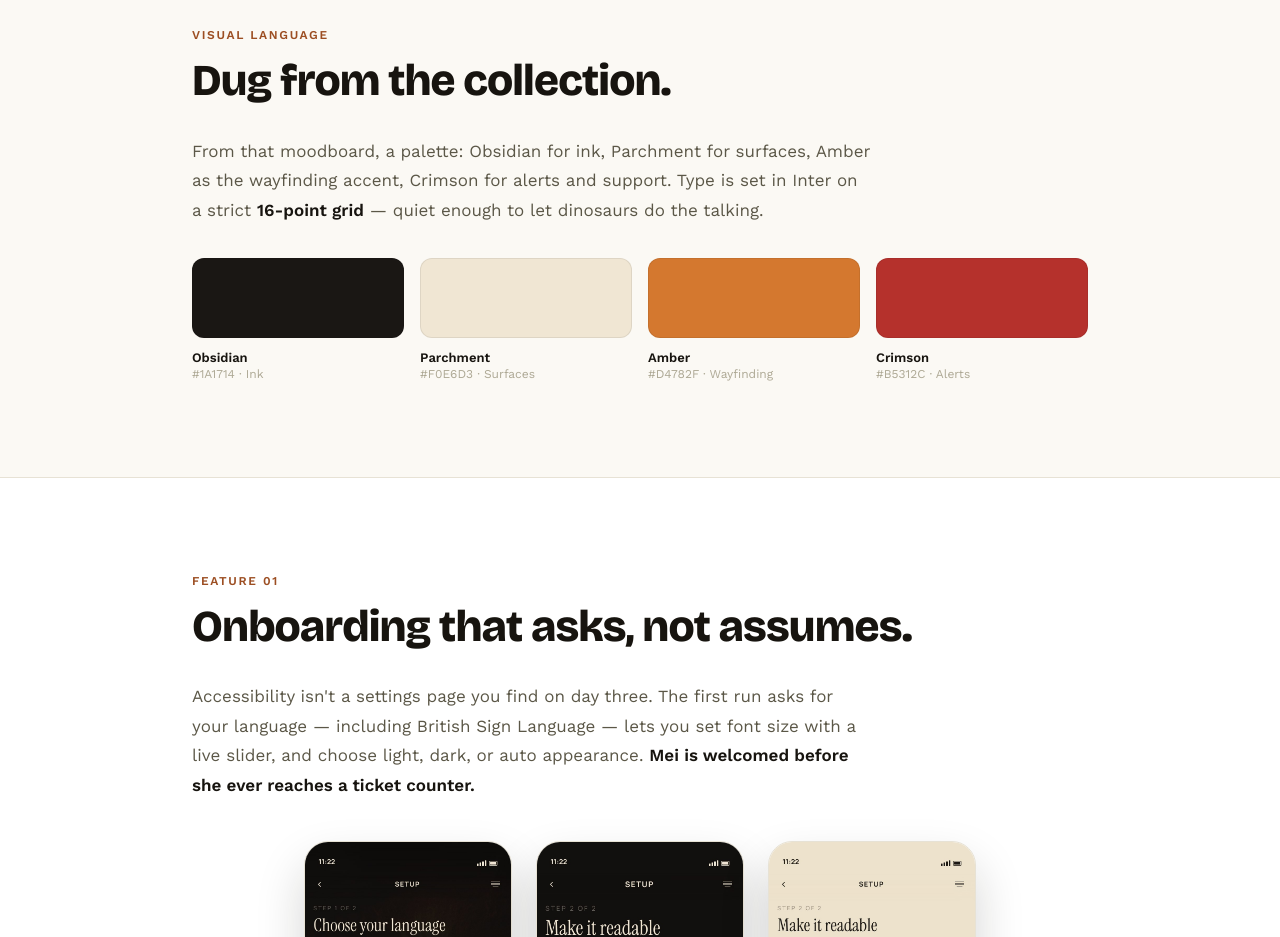
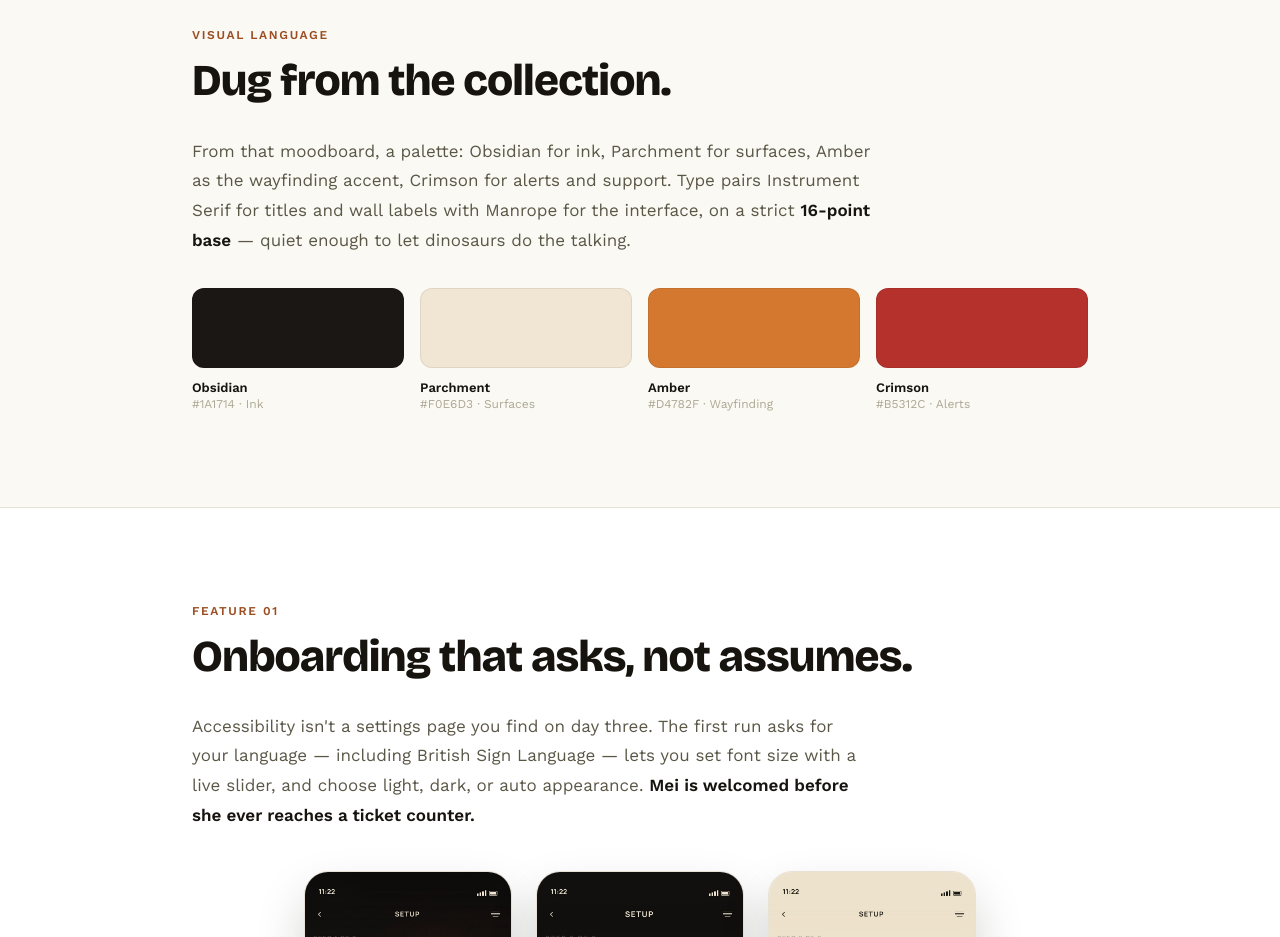
Before and after one commit to DacjanDorniok/Portfolio, a plain HTML site: page case-museum.html in a window 1280 px wide. Shown: the part 8720-9657 px from the top of the page. Drawn offline with nearby package versions, Linux system fonts and the light colour scheme.

Commit message:
Correct the type description, drop the superseded prototype video
The visual-language section still named Inter; the app is set in Instrument
Serif for titles and wall labels with Manrope for the interface, both
verified against prototypes/museum/css/tokens.css. "16-point grid" became
"16-point base", which is what the type scale actually is.

museum-prototype.mp4 recorded the old Figma prototype and has been
unreferenced since the live embed replaced it — 15 MB out of the repo. The
Arka and Schuh-Werk recordings are untouched and still in use.

Co-Authored-By: Claude Opus 5 <noreply@anthropic.com>

```diff
--- a/case-museum.html
+++ b/case-museum.html
@@ -304,7 +304,7 @@
           <h2 class="cs-section__title">Dug from the collection.</h2>
         </div>
         <div class="cs-body reveal">
-          <p>From that moodboard, a palette: Obsidian for ink, Parchment for surfaces, Amber as the wayfinding accent, Crimson for alerts and support. Type is set in Inter on a strict <strong>16-point grid</strong> — quiet enough to let dinosaurs do the talking.</p>
+          <p>From that moodboard, a palette: Obsidian for ink, Parchment for surfaces, Amber as the wayfinding accent, Crimson for alerts and support. Type pairs Instrument Serif for titles and wall labels with Manrope for the interface, on a strict <strong>16-point base</strong> — quiet enough to let dinosaurs do the talking.</p>
         </div>
         <div class="cs-swatches reveal">
           <div class="cs-swatch"><div class="cs-swatch__chip" style="background:#1A1714;"></div><div class="cs-swatch__name">Obsidian</div><div class="cs-swatch__hex">#1A1714 · Ink</div></div>
```
